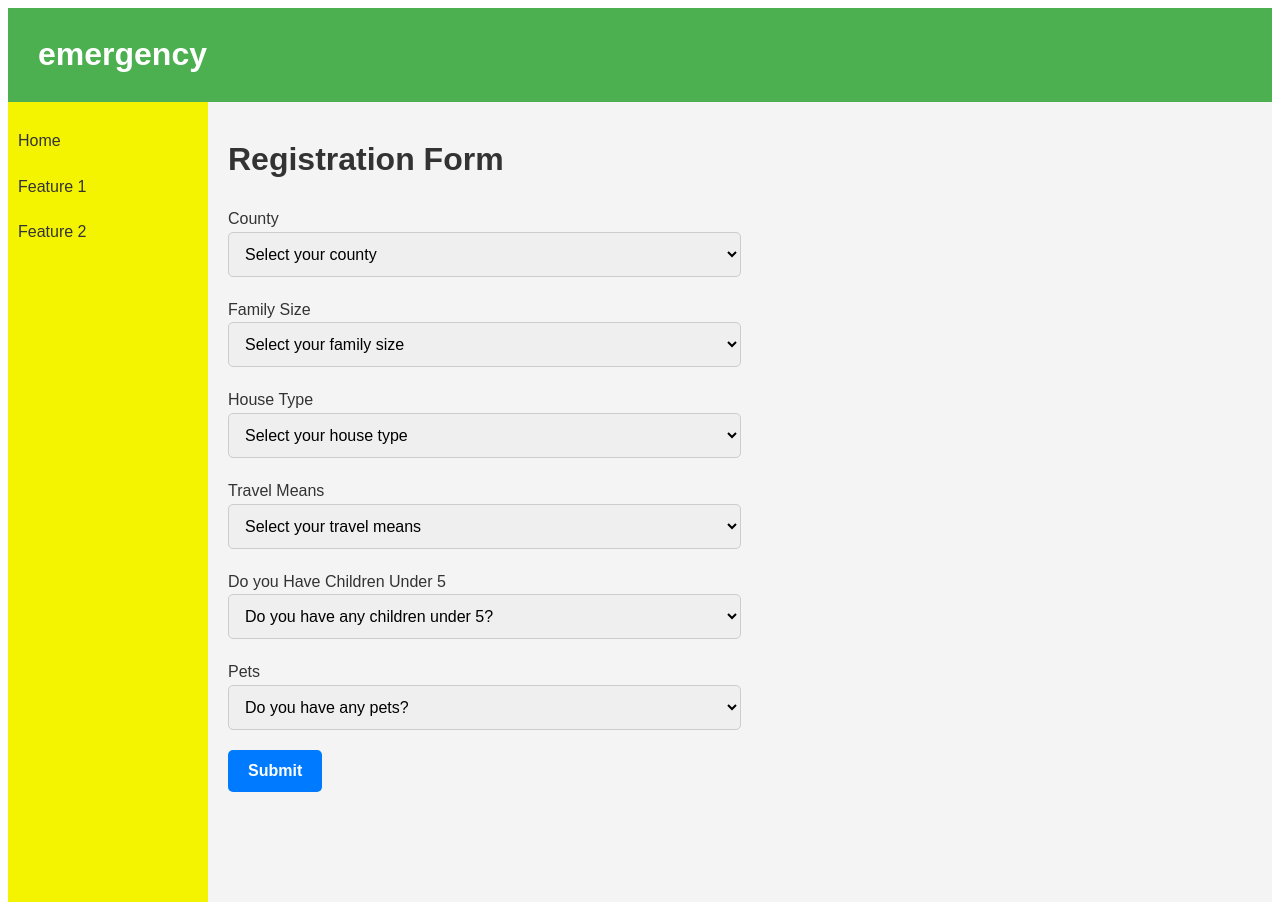
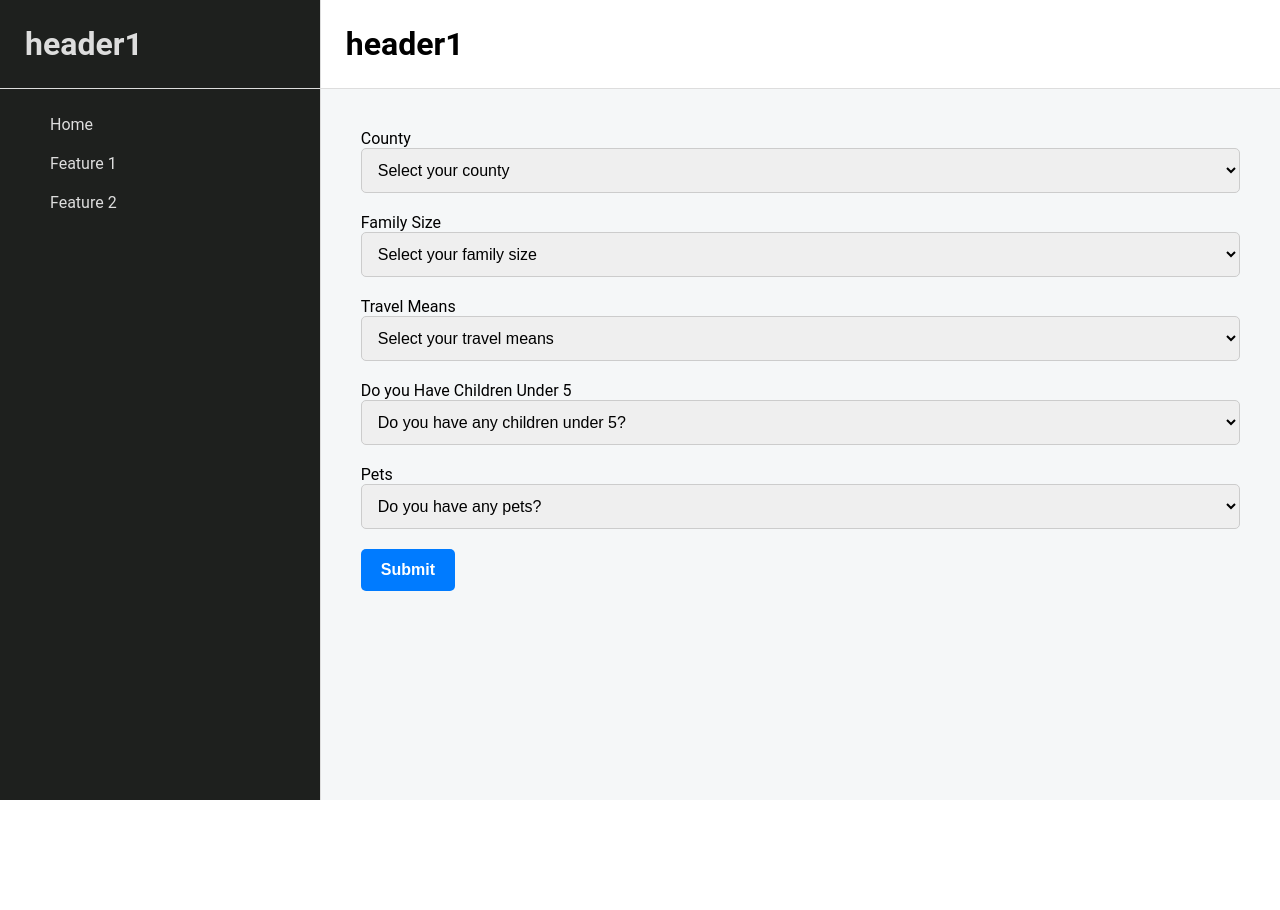
Before and after one commit to utcjcao/NewHacks, a React (Create React App) app in the folder frontend/: page / in a window 1280 px wide. After the commit the page ends 800 px from the top, so only its background shows below. Built offline with nearby package versions, Linux system fonts and the light colour scheme.

Commit message:
bunch of css changes

```diff
--- a/frontend/src/App.css
+++ b/frontend/src/App.css
@@ -1,85 +1,66 @@
-.layout{
-  font-family: Arial, sans-serif;
-  line-height: 1.6;
-  background-color: #f4f4f4;
-  color: #333;
+
+body {
+    font-family: 'Roboto', sans-serif;
+  }
+
+.layout {
   display: flex;
-  flex-direction: column;
+  height: 100vh;
+  overflow: hidden;
 }
 
-.dropdown, .text-input {
-  padding: 12px;
-  font-size: 16px;
-  border: 1px solid #ccc;
-  border-radius: 5px;
-  width: 100%;
-  margin-bottom: 20px;
-}
+.layout .sidebar {
+    width: 30%;
 
-.submit-button {
-  padding: 12px 20px;
-  background-color: #007bff;
-  color: #fff;
-  font-size: 16px;
-  font-weight: bold;
-  border: none;
-  border-radius: 5px;
-  cursor: pointer;
-  text-align: center;
-}
-
-.submit-button:hover {
-  background-color: #0056b3;
+    flex:1;
+    border-right: 1px solid #ddd;
+    background-color: #1E201E;
 }
 
 
-.sidebar {
-  width: 200px;
-  background-color: #f4f400;
-  height: 100vh;
-
-}
-.sidebar h2 {
-  margin-bottom: 20px;
+.layout .sidebar h1 {
+margin: 0;
+color:#ddd;
 }
 
+
+
 .sidebar ul {
-  list-style-type: none; /* Remove default list styling */
-  padding: 0; /* Remove default padding */
+list-style-type: none;
 }
 
 
 .sidebar a {
-  text-decoration: none; /* Remove underline */
-  color: #333; /* Text color */
-  display: block; /* Make the whole area clickable */
-  padding: 10px; /* Add padding for better click area */
+text-decoration: none;
+color: #ddd;
+display: block;
+padding: 10px;
 }
 
 .sidebar a:hover {
-  background-color: #ddd; /* Change background on hover */
-}
-
-.header {
-  background-color: #4CAF50; /* Header background color */
-  color: white; /* Text color */
-  padding-left:30px;
-  top: 0; /* Align to the top of the page */
-
+background-color: #ddd; /* Change background on hover */
 }
 
 .main {
-  display: flex; /* Set up a flex container */
-  flex-direction: row;
-
-  overflow: auto; /* Enable scrolling if needed */
-  gap:10px;
+flex: 3;
+display: flex;
+flex-direction: column;
+gap:10px
+}
+.header {
+display: flex;
+align-items: center; /* Vertically center-aligns content */
+justify-content: space-between;
+padding: 25px;
+border-bottom: 1px solid #ddd;
+margin: 0px;
 }
 
-.page-container {
-  padding:10px;
+.content-container {
+    background-color: #F5F7F8;
+    height: 100%;
 }
-.page-container h1 {
-  gap: 0px;
-  padding:0px;
+
+.header h1 {
+margin: 0;
 }
--- a/frontend/src/App.js
+++ b/frontend/src/App.js
@@ -17,7 +17,6 @@ function App() {
   const [formValues, setFormValues] = useState({
     county: "",
     familySize: "",
-    houseType: "",
     travelMeans: "",
     youngInfants: "",
     childCount: "",
--- a/frontend/src/components/Header.js
+++ b/frontend/src/components/Header.js
@@ -3,7 +3,8 @@ import React from "react";
 const Header = () => {
   return (
     <div className="header">
-      <h1>emergency</h1>
+      <h1 className="header1">Hello</h1>
+      <h1 className="header2">Hello2</h1>
     </div>
   );
 };
--- a/frontend/src/components/RegistrationFields.js
+++ b/frontend/src/components/RegistrationFields.js
@@ -32,21 +32,6 @@ const RegistrationFields = ({ values, onChange }) => {
           {options.familySizes.map((size) => (
             <option key={size} value={size}>
               {size}
-            </option>
-          ))}
-        </SelectInput>
-
-        <SelectInput
-          id="houseType"
-          name="houseType"
-          label="House Type"
-          value={values.houseType}
-          onChange={onChange}
-        >
-          <option value="">Select your house type</option>
-          {options.houseTypes.map((type) => (
-            <option key={type} value={type}>
-              {type}
             </option>
           ))}
         </SelectInput>
--- a/frontend/src/components/Sidebar.js
+++ b/frontend/src/components/Sidebar.js
@@ -4,6 +4,7 @@ import "../App.css";
 const Sidebar = () => {
   return (
     <div className="sidebar">
+      <h1 className="header">header1</h1>
       <nav>
         <ul className="nav-list">
           <li>
--- a/frontend/src/index.js
+++ b/frontend/src/index.js
@@ -1,6 +1,5 @@
 import React from "react";
 import ReactDOM from "react-dom/client";
-import "./index.css";
 import App from "./App";
 
 const root = ReactDOM.createRoot(document.getElementById("root"));
--- a/frontend/src/layouts/Layout.js
+++ b/frontend/src/layouts/Layout.js
@@ -6,9 +6,8 @@ import Header from "../components/Header";
 const Layout = () => {
   return (
     <div className="layout">
-      <Header></Header>
+      <Sidebar></Sidebar>
       <div className="main">
-        <Sidebar className="sidebar"></Sidebar>
         <Outlet></Outlet>
       </div>
     </div>
--- a/frontend/src/pages/RegistrationPage.css
+++ b/frontend/src/pages/RegistrationPage.css
@@ -0,0 +1,33 @@
+body {
+    margin: 0;
+    padding: 0;
+}
+
+.content-container {
+  padding:40px
+}
+
+.dropdown, .text-input {
+  padding: 12px;
+  font-size: 16px;
+  border: 1px solid #ccc;
+  border-radius: 5px;
+  width: 100%;
+  margin-bottom: 20px;
+}
+
+.submit-button {
+  padding: 12px 20px;
+  background-color: #007bff;
+  color: #fff;
+  font-size: 16px;
+  font-weight: bold;
+  border: none;
+  border-radius: 5px;
+  cursor: pointer;
+  text-align: center;
+}
+
+.submit-button:hover {
+  background-color: #0056b3;
+}
--- a/frontend/src/pages/RegistrationPage.js
+++ b/frontend/src/pages/RegistrationPage.js
@@ -1,6 +1,7 @@
 import React, { useState } from "react";
 import RegistrationFields from "../components/RegistrationFields";
 import * as options from "../components/options"; // Make sure options.js has the counties array
+import "./RegistrationPage.css";
 
 const RegistrationPage = ({ formValues, setFormValues, handleSubmit }) => {
   // Handler to update form values on input change
@@ -13,17 +14,10 @@ const RegistrationPage = ({ formValues, setFormValues, handleSubmit }) => {
     setFormValues((prevForm) => ({ ...prevForm, [name]: value }));
   };
 
-  //   // Handler for form submission
-  //   const handleSubmit = (e) => {
-  //     e.preventDefault();
-  //     console.log("Form Submitted", formValues);
-  //     // Add your backend submission code here
-  //   };
-
   return (
     <div className="page-container">
-      <h1>Registration Form</h1>
-      <form className="form-container" onSubmit={handleSubmit}>
+      <h1 className="header">header1</h1>
+      <form className="content-container" onSubmit={handleSubmit}>
         <RegistrationFields values={formValues} onChange={handleChange} />
         <button type="submit" className="submit-button">
           Submit
--- a/frontend/src/pages/SuggestionPage.js
+++ b/frontend/src/pages/SuggestionPage.js
@@ -4,9 +4,8 @@ const SuggestedPage = ({ setOnInfo }) => {
   return (
     <>
       <div className="page-container">
-        <div className="form-container">
-          <button onClick={() => setOnInfo(false)}>go back</button>
-        </div>
+        <h1 className="header">header3</h1>
+        <button onClick={() => setOnInfo(false)}>go back</button>
       </div>
     </>
   );
```
